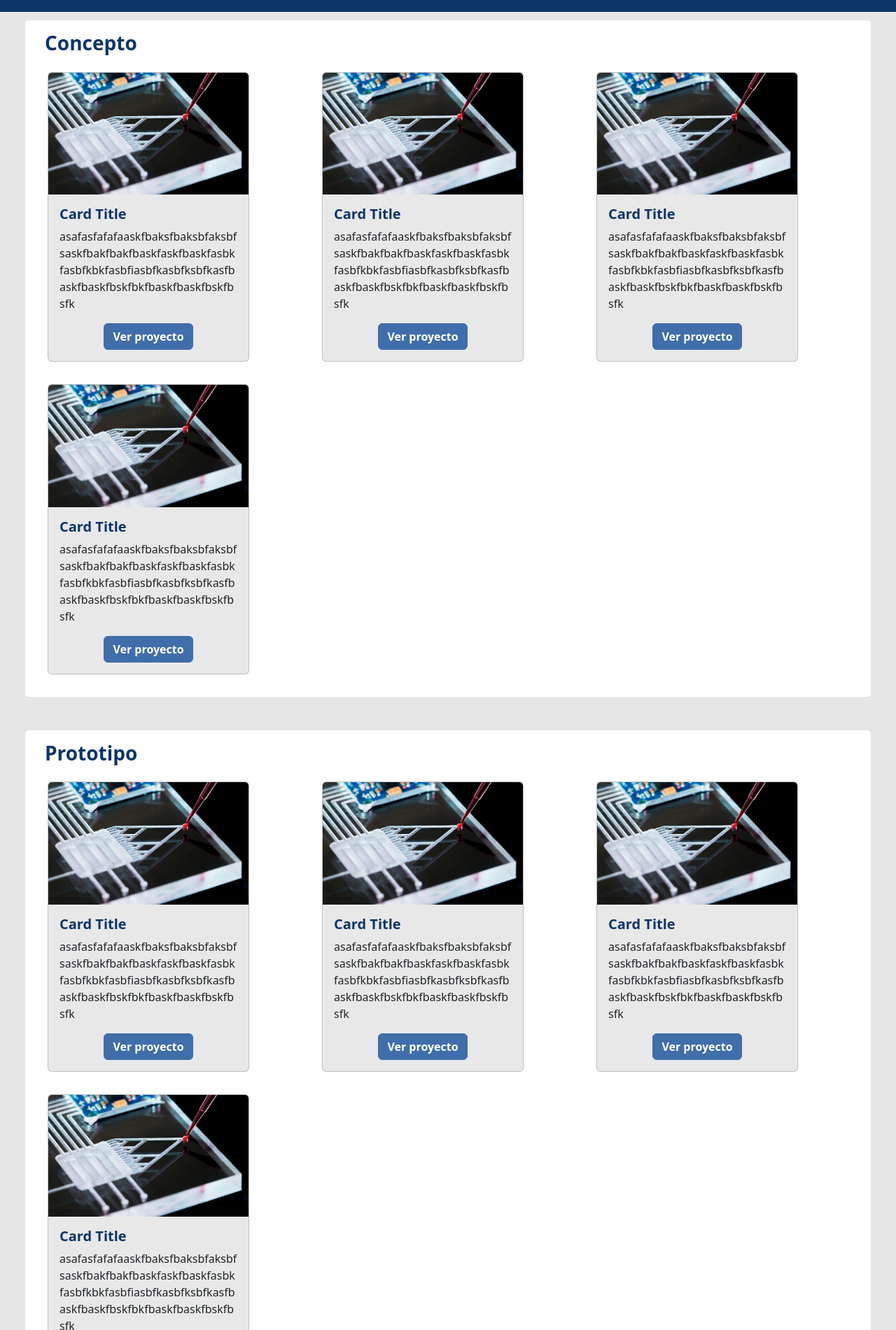
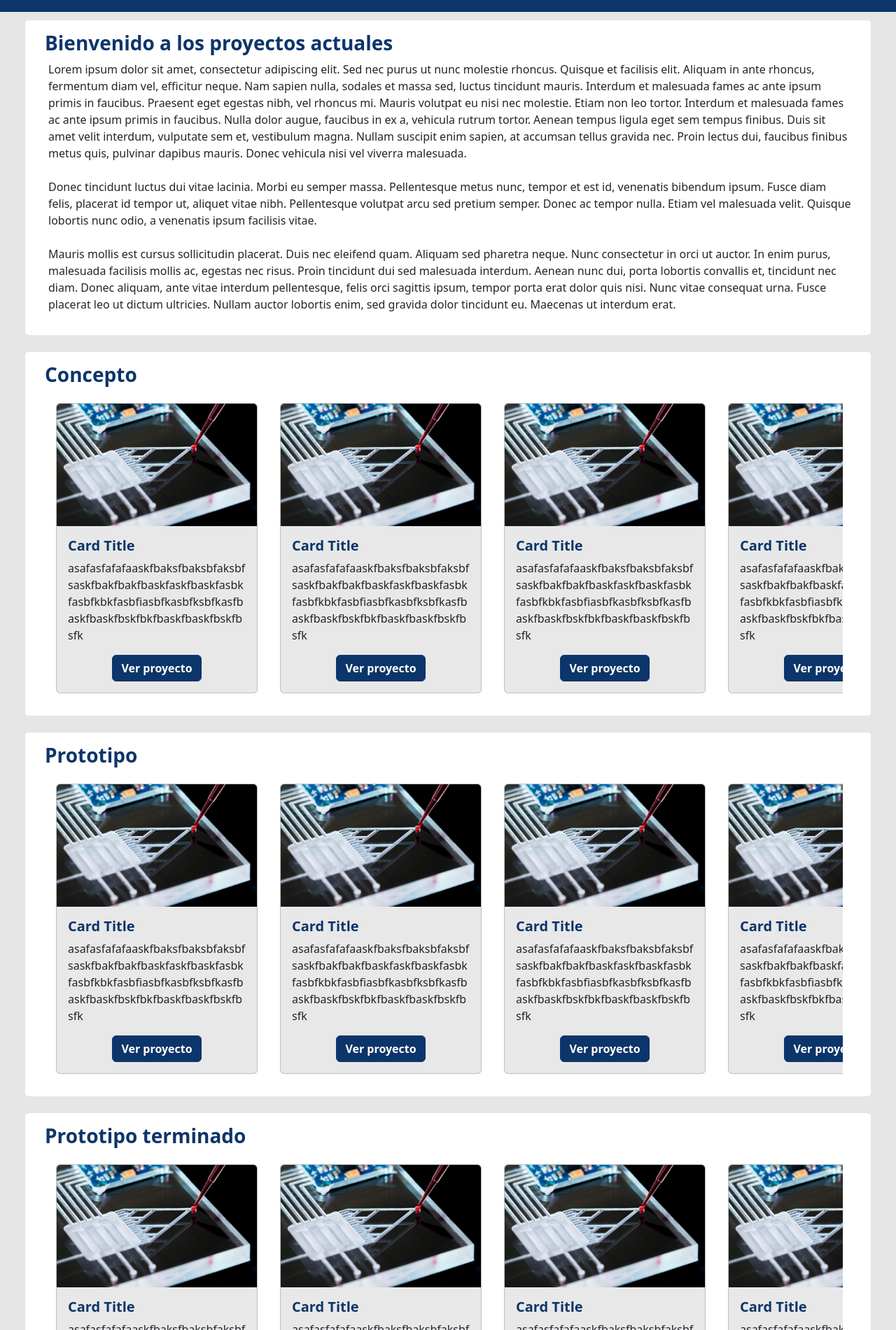
Before and after one commit to GerryDH2807/FrontEnd-ExpoIngenierias, a React (Create React App) app: page /mapa in a window 1280 px wide. Shown: the part 59-1960 px from the top of the page at 70% size. Built offline with nearby package versions, Linux system fonts and the light colour scheme.

Commit message:
Creación de página de proyectos actuales

```diff
--- a/src/ProyectosActuales/Actual.css
+++ b/src/ProyectosActuales/Actual.css
@@ -20,21 +20,41 @@
 
 
 
+.scroll-container {
+    overflow-x: auto;
+    white-space: nowrap;
+}
+
+.scroll-container::-webkit-scrollbar {
+    height: 5px;
+}
+
+.scroll-container::-webkit-scrollbar-track {
+    background: #aeaeae; /* Color del fondo de la scrollbar */
+
+}
+
+.scroll-container::-webkit-scrollbar-thumb {
+    background: #555555e6; /* Color del thumb (barra deslizante) */
+    border-radius: 5px; /* Borde redondeado del thumb */
+}
+
+.scroll-container::-webkit-scrollbar-thumb:hover {
+    background: #000000; /* Cambio de color al pasar el mouse sobre la scrollbar */
+}
+
+/* Evita el desbordamiento de las tarjetas de la fila */
+.d-flex > .col {
+    flex: 0 0 auto;
+}
 
 
 
-.slider-container {
-    width: 100%;
-    overflow-x: auto;
-    white-space: wrap;
-}
 
-.slider-content {
-    display: inline-block;
 
-    display: flex;
-    flex-direction: column;
-    flex-wrap: wrap;
+
+.TextoCardWrap{
+    white-space: wrap !important;
 }
 
 .CardsContainer{
@@ -53,8 +73,8 @@
 
 .ButtonColors{
 
-    background-color: #406eaa;
-    border-color: #406eaa;
+    background-color: #0C356A;
+    border-color: #0C356A;
     font-weight: bold;
 }
 
--- a/src/ProyectosActuales/Actual.js
+++ b/src/ProyectosActuales/Actual.js
@@ -7,33 +7,64 @@ import Card from 'react-bootstrap/Card';
 
 function CardProj() {
     return (
-
-    <>
       <div className='col p-3'>
         <Card style={{ width: '18rem' }} className='CardsInfoContainer'>
           <Card.Img variant="top" src={Image} />
           <Card.Body>
             <Card.Title className='Titulo123'>Card Title</Card.Title>
-                <Card.Text >asafasfafafaaskfbaksfbaksbfaksbfsaskfbakfbakfbaskfaskfbaskfasbkfasbfkbkfasbfiasbfkasbfksbfkasfbaskfbaskfbskfbkfbaskfbaskfbskfbsfk</Card.Text>
+            <Card.Text className='TextoCardWrap'>asafasfafafaaskfbaksfbaksbfaksbfsaskfbakfbakfbaskfaskfbaskfasbkfasbfkbkfasbfiasbfkasbfksbfkasfbaskfbaskfbskfbkfbaskfbaskfbskfbsfk</Card.Text>
             <center><Button variant="primary" className='ButtonColors'>Ver proyecto</Button></center>
           </Card.Body>
         </Card>
       </div>
-    </>
-
     );
 }
 
+export default function Actual() {
+    return (
+      <>
+        <div className='container-fluid'>
 
-export default function Actual(){
+            <div className='row m-4 p-3 CardsContainer'>
+                <div className='container'>
+                    <div className='row'>
+                        <div className='col'>
+                            <h3 className='Titulo123'>Bienvenido a los proyectos actuales</h3>
+                        </div>
+                    </div>
 
-    return(
+                    <div className='row'>
+                        <div className='col'>
+                            <p className='Texto'>Lorem ipsum dolor sit amet, consectetur adipiscing elit. Sed nec purus ut nunc molestie rhoncus. Quisque et facilisis elit. Aliquam in ante rhoncus, fermentum diam vel, efficitur neque. Nam sapien nulla, sodales et massa sed, luctus tincidunt mauris. Interdum et malesuada fames ac ante ipsum primis in faucibus. Praesent eget egestas nibh, vel rhoncus mi. Mauris volutpat eu nisi nec molestie. Etiam non leo tortor. Interdum et malesuada fames ac ante ipsum primis in faucibus. Nulla dolor augue, faucibus in ex a, vehicula rutrum tortor. Aenean tempus ligula eget sem tempus finibus. Duis sit amet velit interdum, vulputate sem et, vestibulum magna. Nullam suscipit enim sapien, at accumsan tellus gravida nec. Proin lectus dui, faucibus finibus metus quis, pulvinar dapibus mauris. Donec vehicula nisi vel viverra malesuada. <br></br><br></br>
 
-        <>
-            <div className='container-fluid '>
-                <div className='scroll-container'>
+                                                    Donec tincidunt luctus dui vitae lacinia. Morbi eu semper massa. Pellentesque metus nunc, tempor et est id, venenatis bibendum ipsum. Fusce diam felis, placerat id tempor ut, aliquet vitae nibh. Pellentesque volutpat arcu sed pretium semper. Donec ac tempor nulla. Etiam vel malesuada velit. Quisque lobortis nunc odio, a venenatis ipsum facilisis vitae.<br></br><br></br>
+
+                                                    Mauris mollis est cursus sollicitudin placerat. Duis nec eleifend quam. Aliquam sed pharetra neque. Nunc consectetur in orci ut auctor. In enim purus, malesuada facilisis mollis ac, egestas nec risus. Proin tincidunt dui sed malesuada interdum. Aenean nunc dui, porta lobortis convallis et, tincidunt nec diam. Donec aliquam, ante vitae interdum pellentesque, felis orci sagittis ipsum, tempor porta erat dolor quis nisi. Nunc vitae consequat urna. Fusce placerat leo ut dictum ultricies. Nullam auctor lobortis enim, sed gravida dolor tincidunt eu. Maecenas ut interdum erat.</p>
+                        </div>
+                    </div>
+                </div>
+            </div>
+
             <div className='row m-4 p-3 CardsContainer'>
+
+                <div className='container-fluid'>
+                    <div className='row'>
+                        <div className='col'>
                             <h3 className='Titulo123'>Concepto</h3>
+                        </div>
+                    </div>
+
+                    <div className='row scroll-container'>
+                        <div className='col'>
+                            <div className="d-flex flex-nowrap">
+                                <CardProj />
+                                <CardProj />
+                                <CardProj />
+                                <CardProj />
+                                <CardProj />
+                                <CardProj />
+                                <CardProj />
+                                <CardProj />
                                 <CardProj />
                                 <CardProj />
                                 <CardProj />
@@ -42,25 +73,57 @@ export default function Actual(){
 
                             </div>
                         </div>
+                    </div>
+                </div>
 
-                <div className='scroll-container'>
+            </div>
+
             <div className='row m-4 p-3 CardsContainer'>
+
+                <div className='container-fluid'>
+                    <div className='row'>
+                        <div className='col'>
                             <h3 className='Titulo123'>Prototipo</h3>
+                        </div>
+                    </div>
+
+                    <div className='row scroll-container'>
+                        <div className='col'>
+                            <div className="d-flex flex-nowrap">
                                 <CardProj />
                                 <CardProj />
                                 <CardProj />
                                 <CardProj />
+
+                            </div>
+                        </div>
                     </div>
                 </div>
 
-                <div className='scroll-container'>
+            </div>
+
             <div className='row m-4 p-3 CardsContainer'>
+
+                <div className='container-fluid'>
+                    <div className='row'>
+                        <div className='col'>
                             <h3 className='Titulo123'>Prototipo terminado</h3>
+                        </div>
+                    </div>
+
+                    <div className='row scroll-container'>
+                        <div className='col'>
+                            <div className="d-flex flex-nowrap">
                                 <CardProj />
                                 <CardProj />
                                 <CardProj />
                                 <CardProj />
+
                             </div>
+                        </div>
+                    </div>
+                </div>
+
             </div>
         </div>
       </>
```
Lines whose indentation alone changed are shown as unchanged.
